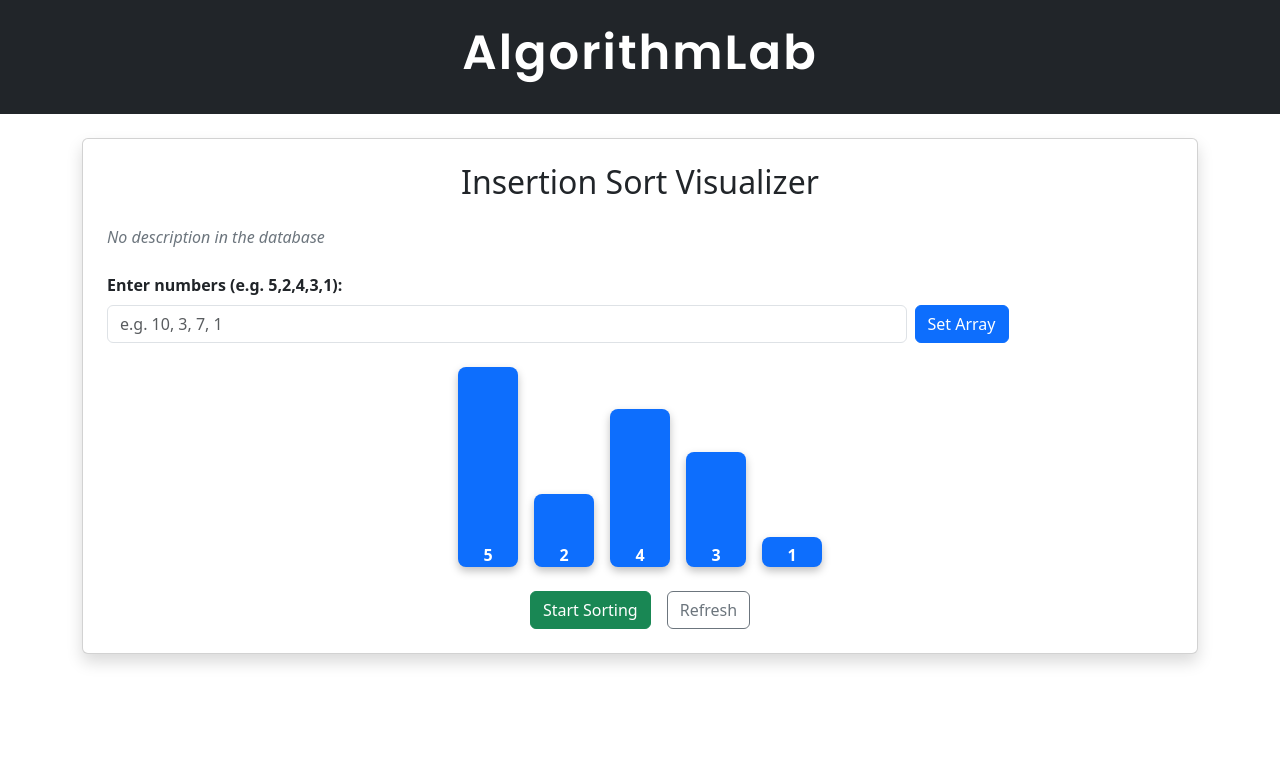
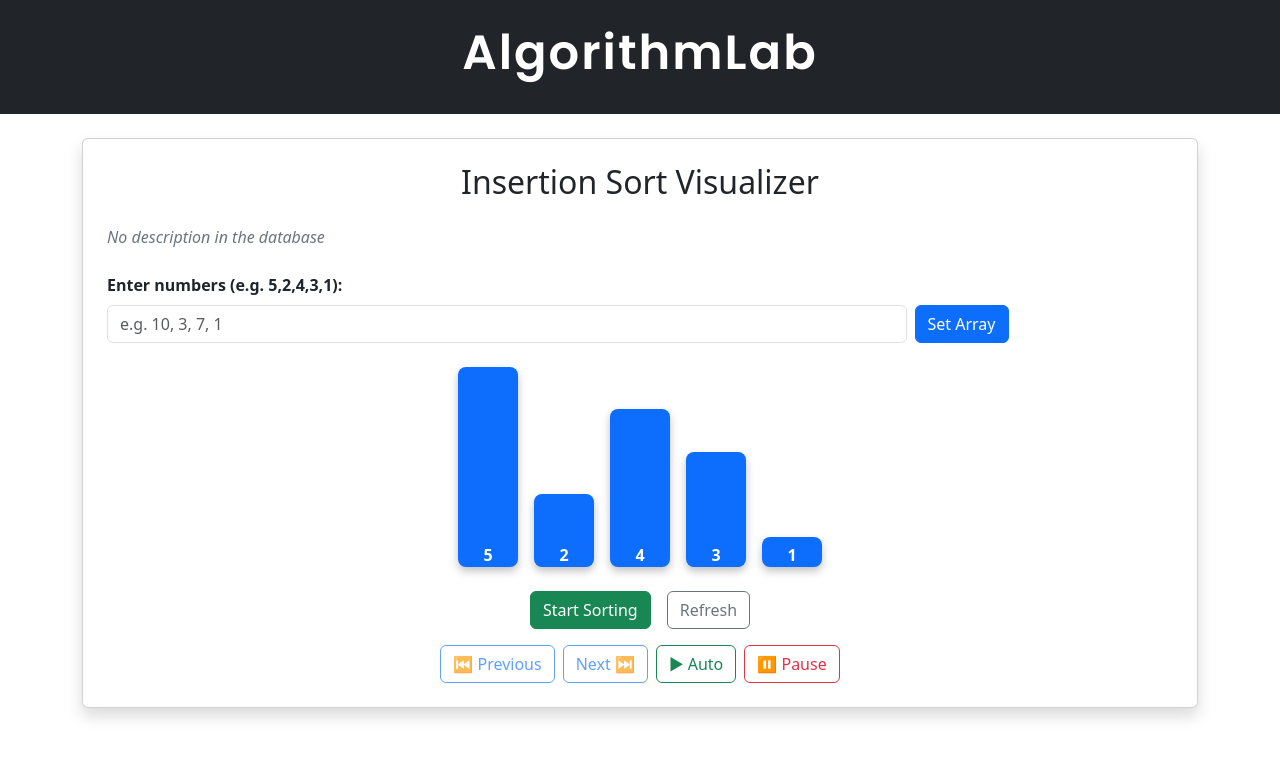
Before and after one commit to WiolaWysopal/AlgorithmLab, a React (Vite) app in the folder frontend/: page /insertion-sort in a window 1280 px wide. Shown: the top 758 px of the page. Built offline with nearby package versions, Linux system fonts and the light colour scheme; no server answers; the database is empty.

Commit message:
Modify InsertionSort Algorithm to showing step by step sorting

```diff
--- a/frontend/src/components/InsertionSortVisualizer.jsx
+++ b/frontend/src/components/InsertionSortVisualizer.jsx
@@ -7,6 +7,7 @@ const supabaseAnonKey = import.meta.env.VITE_SUPABASE_ANON_KEY;
 const supabase = createClient(supabaseUrl, supabaseAnonKey);
 
 function InsertionSortVisualizer() {
+  const [isAutoPlaying, setIsAutoPlaying] = useState(false);
   const [initialArray, setInitialArray] = useState([5, 2, 4, 3, 1]);
   const [array, setArray] = useState([5, 2, 4, 3, 1]);
   const [inputValue, setInputValue] = useState("");
@@ -82,19 +83,40 @@ function InsertionSortVisualizer() {
 
   // --- SORTOWANIE ---
   const handleSort = async () => {
-    // reset wizualizacji do stanu początkowego
     setArray(initialArray);
     setSteps([]);
     setCurrentStep(0);
+    setIsAutoPlaying(false); // 🔹 domyślnie tryb ręczny
 
     const res = await fetch("http://localhost:5000/sort/insertion", {
       method: "POST",
       headers: { "Content-Type": "application/json" },
-      body: JSON.stringify({ array: initialArray }), // 🔹 ZAWSZE oryginał
+      body: JSON.stringify({ array: initialArray }),
     });
 
     const data = await res.json();
     setSteps(data.steps);
+
+    // pokazujemy pierwszy krok
+    if (data.steps.length > 0) {
+      setArray(data.steps[0]);
+      setCurrentStep(1);
+    }
+  };
+
+  const handleNextStep = () => {
+    if (currentStep >= steps.length) return;
+
+    setArray(steps[currentStep]);
+    setCurrentStep((prev) => prev + 1);
+  };
+
+  const handlePrevStep = () => {
+    if (currentStep <= 1) return;
+
+    const prevIndex = currentStep - 2;
+    setArray(steps[prevIndex]);
+    setCurrentStep(prevIndex + 1);
   };
 
   const handleRefresh = () => {
@@ -105,15 +127,18 @@ function InsertionSortVisualizer() {
 
   // --- WIZUALIZACJA KROKÓW ---
   useEffect(() => {
+    if (!isAutoPlaying) return;
     if (steps.length === 0) return;
+
     if (currentStep < steps.length) {
       const timer = setTimeout(() => {
         setArray(steps[currentStep]);
-        setCurrentStep(currentStep + 1);
-      }, 300);
+        setCurrentStep((prev) => prev + 1);
+      }, 500);
+
       return () => clearTimeout(timer);
     }
-  }, [steps, currentStep]);
+  }, [isAutoPlaying, steps, currentStep]);
 
   return (
     <div className="container mt-4">
@@ -180,6 +205,39 @@ function InsertionSortVisualizer() {
           </button>
         </div>
 
+        <div className="text-center d-flex justify-content-center gap-2 mt-3 flex-wrap">
+        <button
+          className="btn btn-outline-primary"
+          onClick={handlePrevStep}
+          disabled={currentStep <= 1}
+        >
+          ⏮ Previous
+        </button>
+
+        <button
+          className="btn btn-outline-primary"
+          onClick={handleNextStep}
+          disabled={currentStep >= steps.length}
+        >
+          Next ⏭
+        </button>
+
+        <button
+          className="btn btn-outline-success"
+          onClick={() => setIsAutoPlaying(true)}
+          disabled={isAutoPlaying}
+        >
+          ▶ Auto
+        </button>
+
+        <button
+          className="btn btn-outline-danger"
+          onClick={() => setIsAutoPlaying(false)}
+        >
+          ⏸ Pause
+        </button>
+      </div>
+
       </div>
     </div>
   );
```
Also changed, not shown: 1 other file (tests, documents, lock files or other folders). Lines whose indentation alone changed are shown as unchanged.
